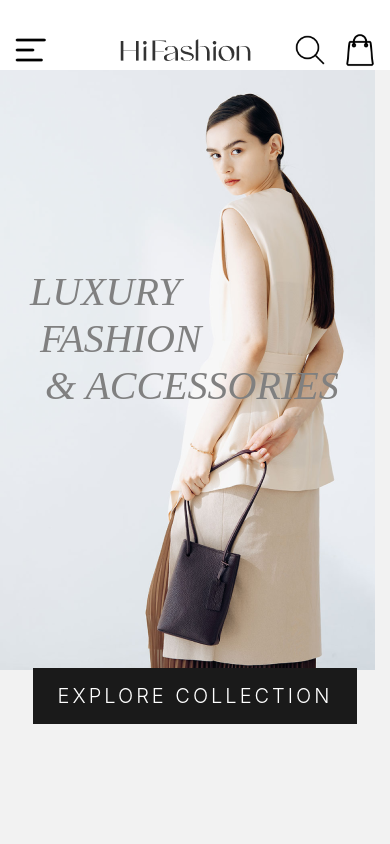
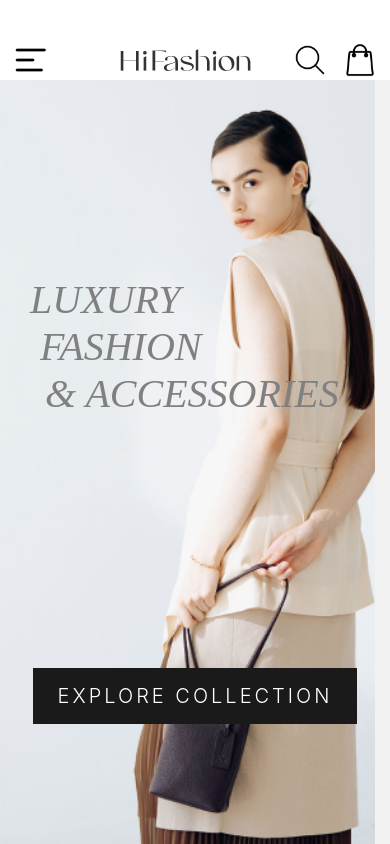
Before and after one commit to SabaPipia/HiFashion, a React Native app: screen /Home in a window 390 px wide. Built offline with nearby package versions, Linux system fonts and the light colour scheme.

Commit message:
new arrival component created,(dummy data)

```diff
--- a/App.tsx
+++ b/App.tsx
@@ -3,7 +3,7 @@ import { NavigationContainer } from "@react-navigation/native";
 import { createNativeStackNavigator } from "@react-navigation/native-stack";
 import SecondScreen from "./screens/SecondScree";
 import { StatusBar } from "expo-status-bar";
-import { View, Text } from "react-native";
+import { View } from "react-native";
 import Header from "./components/header";
 
 const Stack = createNativeStackNavigator();
@@ -12,7 +12,9 @@ export default function App() {
   return (
     <>
       <NavigationContainer>
-        <Header />
+        <View>
+          <Header />
+        </View>
         <Stack.Navigator>
           <Stack.Screen
             name="Home"
--- a/components/header/index.tsx
+++ b/components/header/index.tsx
@@ -1,15 +1,26 @@
 import { useNavigation } from "@react-navigation/native";
-import React from "react";
+import React, { useState, useEffect, useRef } from "react";
 import { StyleSheet, View, Platform, Image, Pressable } from "react-native";
 import { NavigationProps } from "../../types/headerTypes";
 
 export default function Header() {
   const navigation = useNavigation<NavigationProps>();
+  const [headerHeight, setHeaderHeight] = useState(0);
   const navigateToHome = () => {
     navigation.navigate("Home");
   };
+  const headerRef = useRef<View>(null);
+
+  useEffect(() => {
+    if (headerRef.current) {
+      headerRef.current.measure((x, y, width, height, pageX, pageY) => {
+        setHeaderHeight(height);
+      });
+    }
+  }, []);
+
   return (
-    <View style={styles.container}>
+    <View ref={headerRef} style={styles.container}>
       <View>
         <Image
           source={require("../../assets/burgerLogo.png")}
@@ -40,7 +51,7 @@ export default function Header() {
 
 const styles = StyleSheet.create({
   container: {
-    paddingTop: Platform.OS === "ios" ? 40 : 30,
+    paddingTop: 40,
     paddingHorizontal: 10,
     flexDirection: "row",
     justifyContent: "space-between",
--- a/screens/Home/Home.tsx
+++ b/screens/Home/Home.tsx
@@ -1,4 +1,3 @@
-import { StatusBar } from "expo-status-bar";
 import React from "react";
 import {
   StyleSheet,
@@ -6,21 +5,35 @@ import {
   View,
   ImageBackground,
   Pressable,
-  ScrollView,
+  FlatList,
   Platform,
+  Dimensions,
 } from "react-native";
-import { Dimensions } from "react-native";
+import NewArrival from "./components/newArrival";
 
 export default function HomeScreen({ navigation }: any) {
+  const data = [{ key: "hero" }, { key: "newArrival" }];
+  const screenHeight = Dimensions.get("window").height;
+  const heroBackgroundHeight = screenHeight - 80;
+
   return (
-    <ScrollView contentContainerStyle={styles.container}>
+    <FlatList
+      data={data}
+      keyExtractor={(item) => item.key}
+      renderItem={({ item }) => {
+        if (item.key === "hero") {
+          return (
             <ImageBackground
               source={require("../../assets/hero.png")}
-        style={styles.backgroundImage}
+              style={{ height: heroBackgroundHeight }}
             >
               <View style={styles.heroMainTextContainer}>
-          <Text style={[styles.heroMainText, { marginLeft: 0 }]}>LUXURY</Text>
-          <Text style={[styles.heroMainText, { marginLeft: 10 }]}>FASHION</Text>
+                <Text style={[styles.heroMainText, { marginLeft: 0 }]}>
+                  LUXURY
+                </Text>
+                <Text style={[styles.heroMainText, { marginLeft: 10 }]}>
+                  FASHION
+                </Text>
                 <Text style={[styles.heroMainText, { marginLeft: 15 }]}>
                   & ACCESSORIES
                 </Text>
@@ -34,24 +47,27 @@ export default function HomeScreen({ navigation }: any) {
                 </Pressable>
               </View>
             </ImageBackground>
-    </ScrollView>
+          );
+        } else if (item.key === "newArrival") {
+          return (
+            <View style={styles.newArrivalContainer}>
+              <NewArrival />
+            </View>
+          );
+        }
+        return null;
+      }}
+    />
   );
 }
 
 const styles = StyleSheet.create({
-  container: {
-    flex: 1,
-  },
-  backgroundImage: {
-    flex: 1,
-  },
   overlay: {
     flex: 1,
     justifyContent: "flex-end",
     alignItems: "center",
   },
   heroButton: {
-    width: "auto",
     backgroundColor: "#1a1a1a",
     paddingHorizontal: 25,
     paddingVertical: 16,
@@ -77,4 +93,8 @@ const styles = StyleSheet.create({
     fontStyle: "italic",
     fontFamily: Platform.OS === "ios" ? "Didot" : "serif",
   },
+  newArrivalContainer: {
+    padding: 20,
+    flex: 1,
+  },
 });
--- /dev/null
+++ b/screens/Home/components/newArrival/Card/index.tsx
@@ -0,0 +1,37 @@
+import React from "react";
+import { StyleSheet, View, Image, Text, Platform } from "react-native";
+
+export default function Card({
+  selectedCategory,
+}: {
+  selectedCategory: string;
+}) {
+  return (
+    <View style={{ flex: 1, alignItems: "center", gap: 3 }}>
+      <Image
+        style={{ width: "100%", objectFit: "cover" }}
+        source={require("../../../../../assets/DummyProductImage.png")}
+      />
+      <Text
+        style={{
+          fontSize: 16,
+          textAlign: "center",
+          fontFamily: Platform.OS === "ios" ? "Courier New" : "monospace",
+        }}
+      >
+        {selectedCategory}
+      </Text>
+      <Text
+        style={{
+          color: "#DD8560",
+          fontSize: Platform.OS === "ios" ? 24 : 18,
+          fontFamily: Platform.OS === "ios" ? "Courier New" : "monospace",
+        }}
+      >
+        $83
+      </Text>
+    </View>
+  );
+}
+
+const styles = StyleSheet.create({});
--- /dev/null
+++ b/screens/Home/components/newArrival/index.tsx
@@ -0,0 +1,103 @@
+import React, { useState } from "react";
+import { StyleSheet, View, Text } from "react-native";
+import Card from "./Card";
+import { Colors } from "react-native/Libraries/NewAppScreen";
+
+export default function NewArrival() {
+  const [selectedCategory, setSelectedCategory] = useState<string>("All");
+  const category = ["All", "Apparel", "Dress", "Tshirt", "Bag"];
+  return (
+    <View style={styles.container}>
+      <Text style={styles.heading}>New Arrival</Text>
+      <View style={styles.devider}>
+        <View style={styles.deviderBox}></View>
+      </View>
+      <View
+        style={{
+          flexDirection: "row",
+          justifyContent: "space-around",
+          marginBottom: 20,
+        }}
+      >
+        {category.map((item, index) => {
+          return (
+            <View>
+              <Text
+                style={[
+                  styles.categoryText,
+                  selectedCategory === item
+                    ? { color: "black" }
+                    : { color: "#88888876" },
+                ]}
+                key={index}
+                onPress={() => setSelectedCategory(item)}
+              >
+                {item}
+              </Text>
+              {selectedCategory === item ? (
+                <View
+                  style={{
+                    width: 4,
+                    height: 4,
+                    backgroundColor: "#DD8560",
+                    alignSelf: "center",
+                    transform: [{ rotate: "45deg" }],
+                  }}
+                ></View>
+              ) : null}
+            </View>
+          );
+        })}
+      </View>
+      <View style={styles.cardContainer}>
+        <Card selectedCategory={selectedCategory} />
+        <Card selectedCategory={selectedCategory} />
+      </View>
+      <View style={styles.cardContainer}>
+        <Card selectedCategory={selectedCategory} />
+        <Card selectedCategory={selectedCategory} />
+      </View>
+    </View>
+  );
+}
+
+const styles = StyleSheet.create({
+  container: {
+    paddingTop: 20,
+    justifyContent: "center",
+    alignContent: "center",
+  },
+  heading: {
+    textAlign: "center",
+    paddingBottom: 5,
+    fontSize: 30,
+    fontWeight: "100",
+  },
+  devider: {
+    width: 200,
+    height: 1,
+    backgroundColor: "#c2c2c2",
+    alignSelf: "center",
+    marginBottom: 10,
+    position: "relative",
+  },
+  deviderBox: {
+    width: 10,
+    height: 10,
+    backgroundColor: "#F2F2F2",
+    borderWidth: 1,
+    borderBlockColor: "black",
+    alignSelf: "center",
+    position: "absolute",
+    transform: [{ rotate: "45deg" }, { translateY: -6 }],
+  },
+  cardContainer: {
+    flexDirection: "row",
+    justifyContent: "space-between",
+    gap: 20,
+    marginBottom: 20,
+  },
+  categoryText: {
+    fontSize: 18,
+  },
+});
```
Also changed, not shown: assets/DummyProductImage.png (added). Lines whose indentation alone changed are shown as unchanged.
